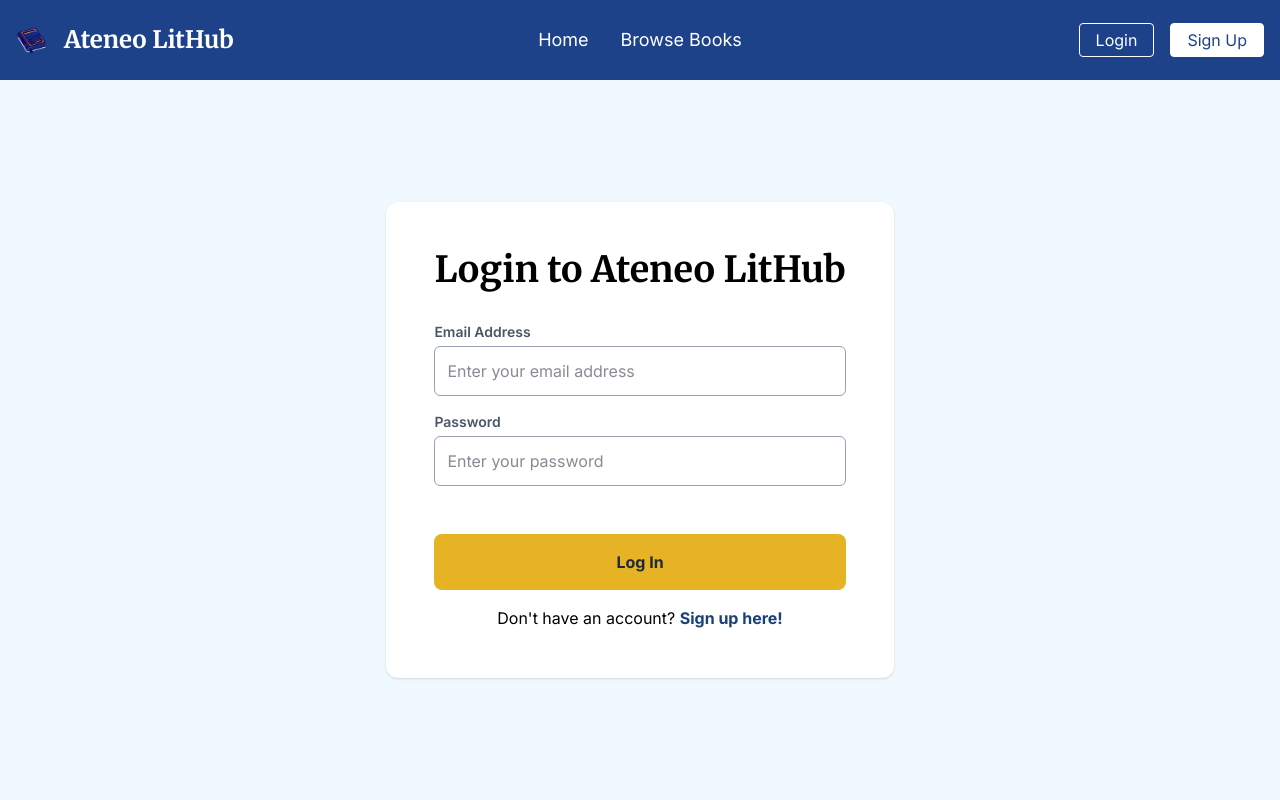
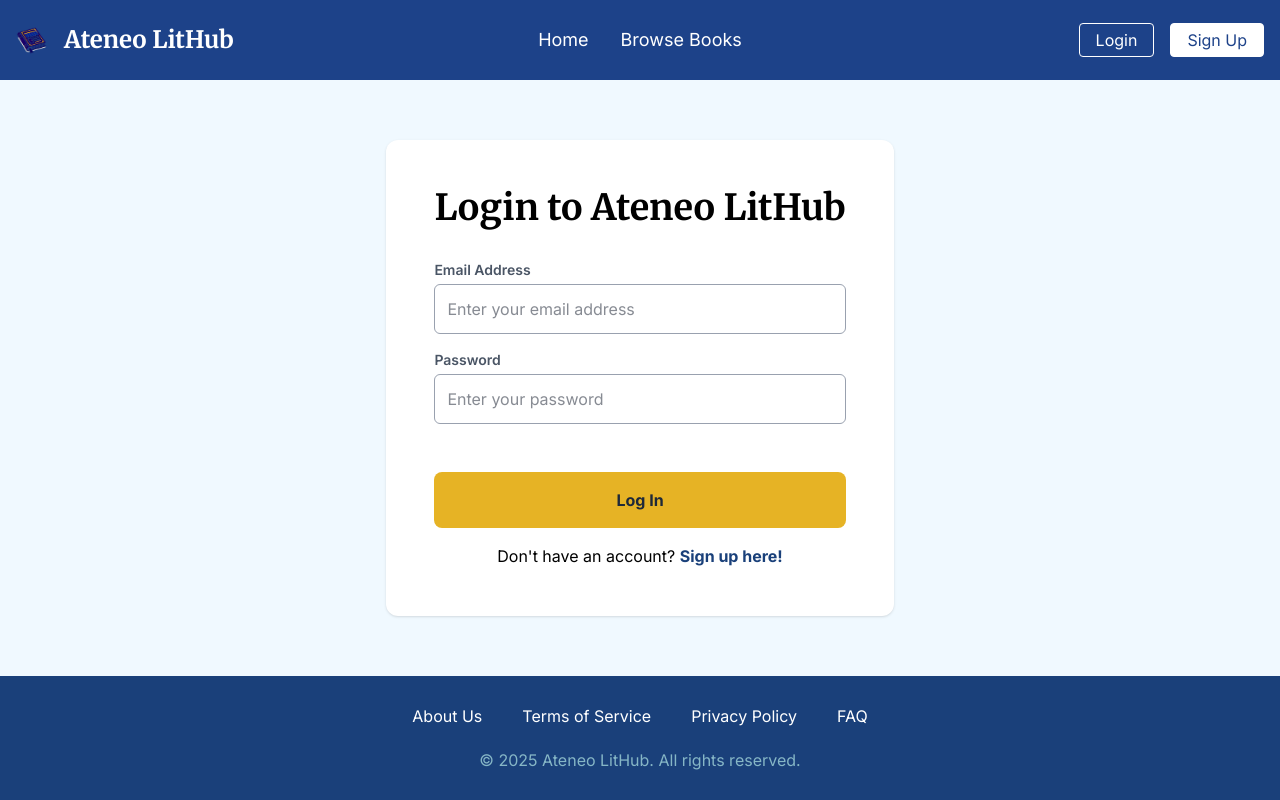
Before and after one commit to lnajarila/ateneo-lithub, a React (Vite) app: page /login in a window 1280 px wide. Built offline with nearby package versions, Linux system fonts and the light colour scheme.

Commit message:
style(ui): add footer to pages

```diff
--- a/src/pages/listing-details/ListingDetails.jsx
+++ b/src/pages/listing-details/ListingDetails.jsx
@@ -10,6 +10,7 @@
 import ListingBanner from './ListingBanner.jsx';
 import ListingInfo from './ListingInfo.jsx';
 import BookCard from '../../widgets/BookCard.jsx';
+import Footer from '../../widgets/Footer.jsx';
 import Header from '../../widgets/Header.jsx';
 import ProfileCard from '../../widgets/ProfileCard.jsx';
 
@@ -66,6 +67,8 @@
           </section>
         </div>
       </main>
+
+      <Footer />
     </div>
   );
 }
--- a/src/pages/login/Login.jsx
+++ b/src/pages/login/Login.jsx
@@ -4,11 +4,12 @@
  */
 
 import Header from '../../widgets/Header.jsx';
+import Footer from '../../widgets/Footer.jsx';
 import LoginForm from './LoginForm.jsx';
 
 function Login() {
   return (
-    <div className='flex flex-col h-screen'>
+    <div className='flex flex-col min-h-screen'>
       <header>
         <Header />
       </header>
@@ -16,6 +17,8 @@
       <main className='m-auto'>
         <LoginForm />
       </main>
+
+      <Footer />
     </div>
   );
 }
--- a/src/pages/profile/Profile.jsx
+++ b/src/pages/profile/Profile.jsx
@@ -6,6 +6,7 @@
 import { useContext, useState } from 'react';
 import { useParams } from 'react-router';
 import { AuthContext } from '../../context/AuthContext.jsx';
+import Footer from '../../widgets/Footer.jsx';
 import Header from '../../widgets/Header.jsx';
 import ProfileCard from '../../widgets/ProfileCard.jsx';
 import BookListings from './BookListings.jsx';
@@ -32,12 +33,12 @@
       ];
 
   return (
-    <div>
+    <div className='flex flex-col min-h-screen'>
       <header>
         <Header />
       </header>
 
-      <main className='py-16'>
+      <main className='flex-1 py-16'>
         <div className='mx-auto max-w-3/4'>
           <section className='mb-8'>
             <ProfileCard userId={userId}/>
@@ -86,6 +87,8 @@
           </section>
         </div>
       </main>
+
+      <Footer />
     </div>
   );
 }
```
